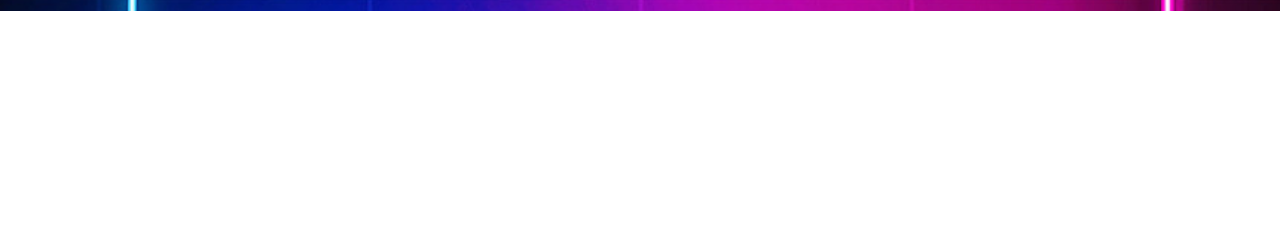
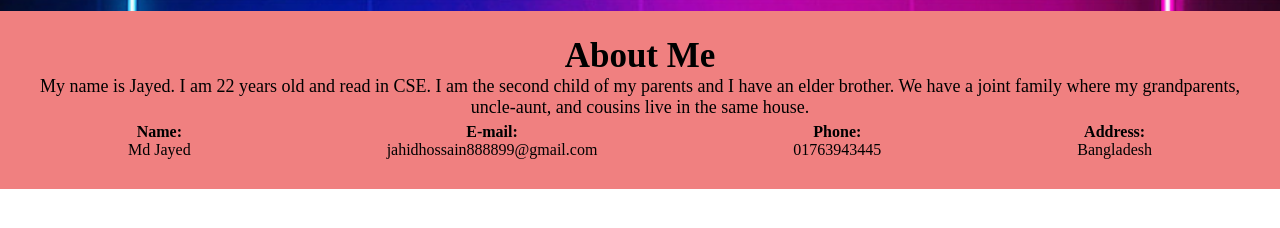
Before and after one commit to jahid45780/my-self, a plain HTML site: page index.html in a window 1280 px wide. Shown: the part 216-444 px from the top of the page. Drawn offline with Linux system fonts and the light colour scheme.

Commit message:
added the about us

```diff
--- a/index.html
+++ b/index.html
@@ -40,7 +40,28 @@
     </header>
 
     <main>
-
+ <section class="about">
+    <h3 class="about-title" >About Me</h3>
+    <p class="about-para">My name is Jayed. I am 22 years old and read in CSE. I am the second child of my parents and I have an elder brother. We have a joint family where my grandparents, uncle-aunt, and cousins live in the same house.</p>
+    <div class="info-container">
+         <div class="about-info">
+            <h4 class="info-title">Name:</h4>
+            <p class="info-description"> Md Jayed</p>
+         </div>
+         <div class="about-info">
+            <h4 class="info-title">E-mail:</h4>
+            <p class="info-description">jahidhossain888899@gmail.com</p>
+         </div>
+         <div class="about-info">
+            <h4 class="info-title">Phone:</h4>
+            <p class="info-description">01763943445</p>
+         </div>
+         <div class="about-info">
+            <h4 class="info-title">Address:</h4>
+            <p class="info-description">Bangladesh</p>
+         </div>
+    </div>
+ </section>
     </main>
 
     <footer>
--- a/style.css
+++ b/style.css
@@ -90,3 +90,33 @@ cursor: pointer;
 padding: 5px;
 margin: 5px;
 }
+.about{
+    padding: 25px;
+    border: 10px;
+    background-color: lightcoral;
+
+
+
+
+}
+.about-title{
+
+    color: black;
+    text-align: center;
+    font-size: 35px;
+     font-weight: 700;
+
+}
+.about-para{
+    color: black;
+    font-size: 18px;
+    text-align: center;
+}
+.info-container{
+    display: flex;
+    justify-content: space-around;
+    padding: 5px;
+}
+.about-info{
+    text-align: center;
+}
```
